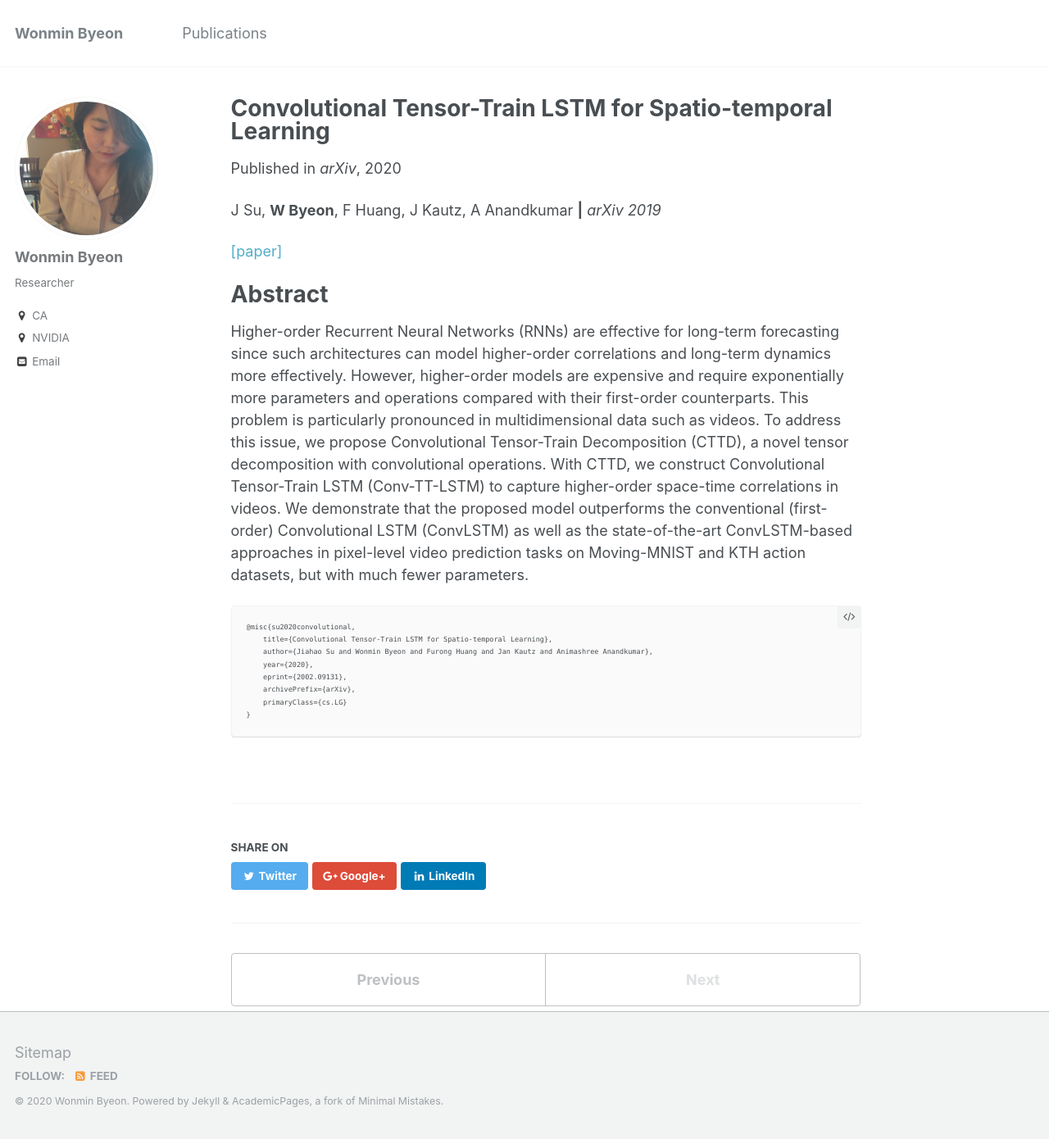
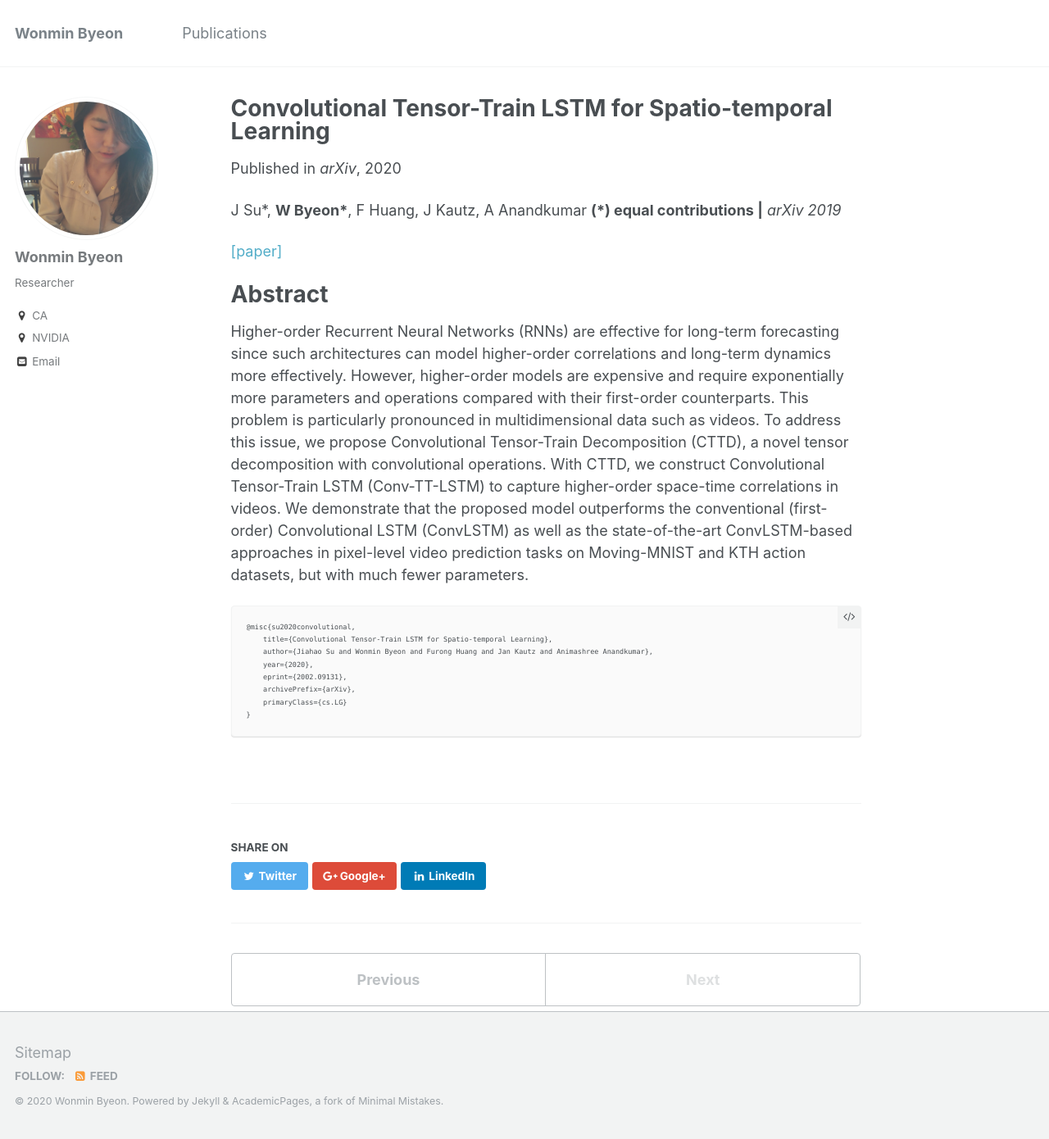
Before and after one commit to wonmin-byeon/wonmin-byeon.github.io, a Jekyll site: the page built from _publications/2020-02-convttlstm.md, in a window 1280 px wide and 1390 px high. Shown: the whole window at 82% size. Built offline with Jekyll 4.4.1, drawn with Linux system fonts in a browser that asks for light colours.

Commit message:
add in the front page

```diff
--- a/_publications/2020-02-convttlstm.md
+++ b/_publications/2020-02-convttlstm.md
@@ -4,7 +4,7 @@ collection: publications
 permalink: /publication/2020-02-convttlstm
 date: 2020-02-21
 venue: 'arXiv'
-citation: 'J Su, <b>W Byeon</b>, F Huang, J Kautz, A Anandkumar <b>|</b> <i>arXiv 2019</i> '
+citation: 'J Su*, <b>W Byeon*</b>, F Huang, J Kautz, A Anandkumar  <b> (*) equal contributions </b> <b>|</b> <i>arXiv 2019</i> '
 paperurl: 'https://arxiv.org/abs/2002.09131'
 ---
 [[paper]](https://arxiv.org/abs/2002.09131)
```
Also changed, not shown: _pages/about.md (+2 -0 lines).
